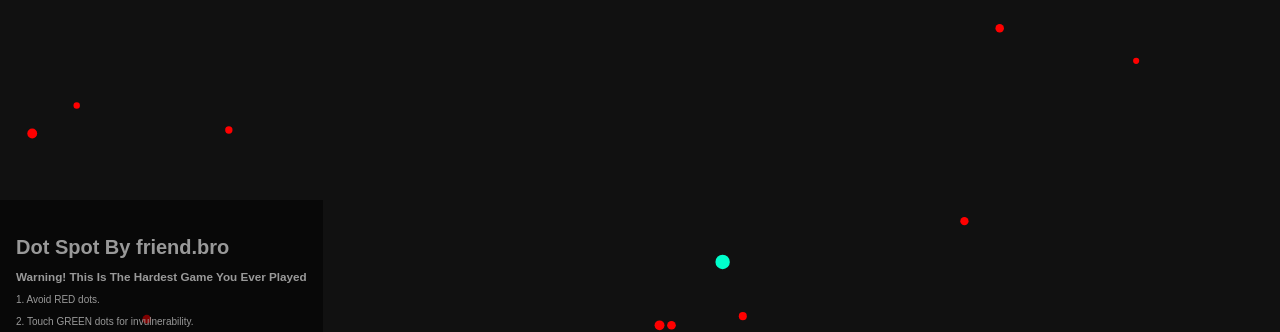
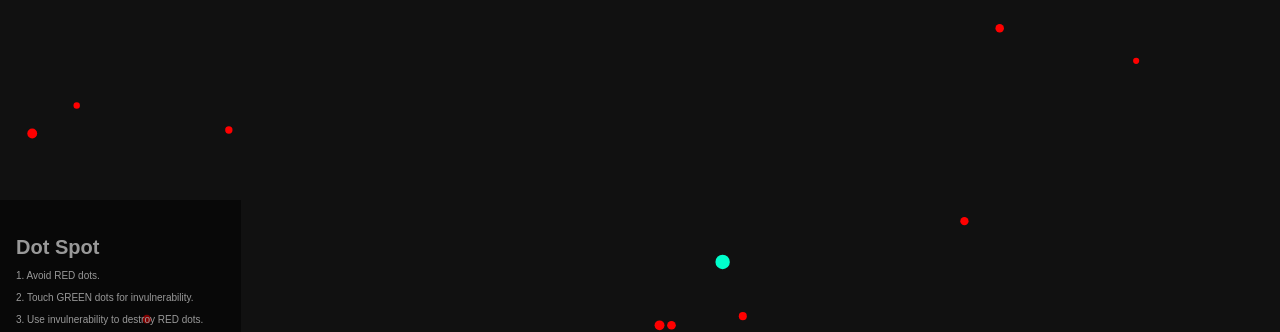
Before and after one commit to friendbro/DOT-SPOT-GAME, a plain HTML site: page Index.html in a window 1280 px wide. Shown: the top 332 px of the page. Drawn offline with Linux system fonts and the light colour scheme.

Commit message:
Update Index.html

```diff
--- a/Index.html
+++ b/Index.html
@@ -1,21 +1,25 @@
 <!doctype html>
 <html>
+
 <head>
     <meta charset="UTF-8">
     <meta name="viewport" content="width=device-width, initial-scale=1.0">
     <meta http-equiv="X-UA-Compatible" content="ie=edge">
-  <title>Dots Space By Rajat</title>
+    <title>Dots Space</title>
+    <link rel="icon" href="../Images/PicsArt_01-02-09.12.49 (1).png" type="png">
     <link rel="stylesheet" href="style.css">
 </head>
+
 <body>
     <canvas id="world"></canvas>
     <div id="status" class="ui"></div>
     <div id="message" class="ui">
         <h2 id="title"></h2>
         <ul>
-     <li><h1>Dot Spot By friend.bro</h1></h1></li>
-     <br>
-       <li><h3>Warning! This Is The Hardest Game You Ever Played</h3></li>
+            <li>
+                <h1>Dot Spot</h1>
+                </h1>
+            </li>
             <br>
             <li>1. Avoid RED dots.</li>
             <br>
@@ -33,4 +37,5 @@
     </div>
     <script src="script.js" type="text/javascript"></script>
 </body>
+
 </html>
```
Lines whose indentation alone changed are shown as unchanged.
